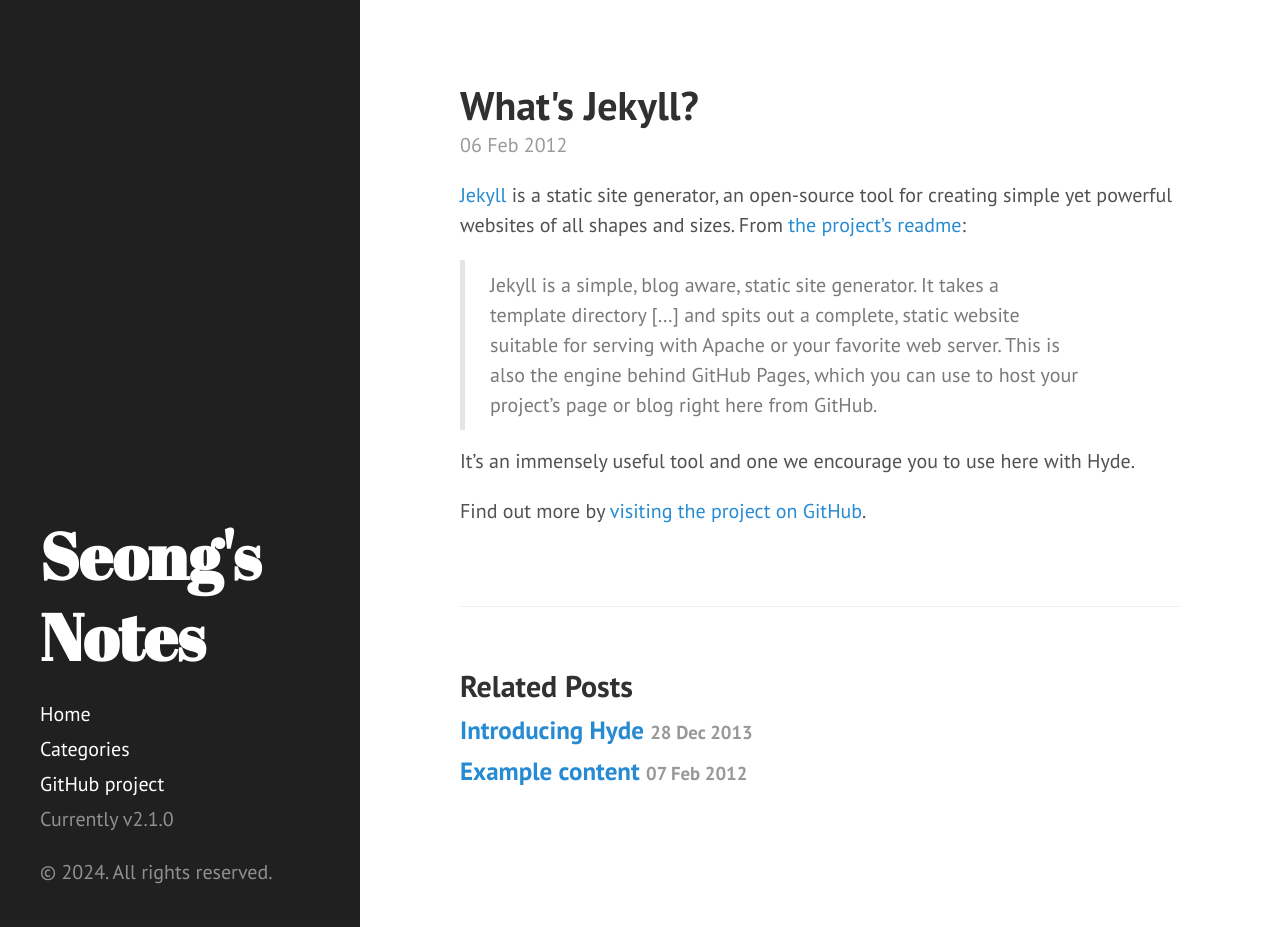
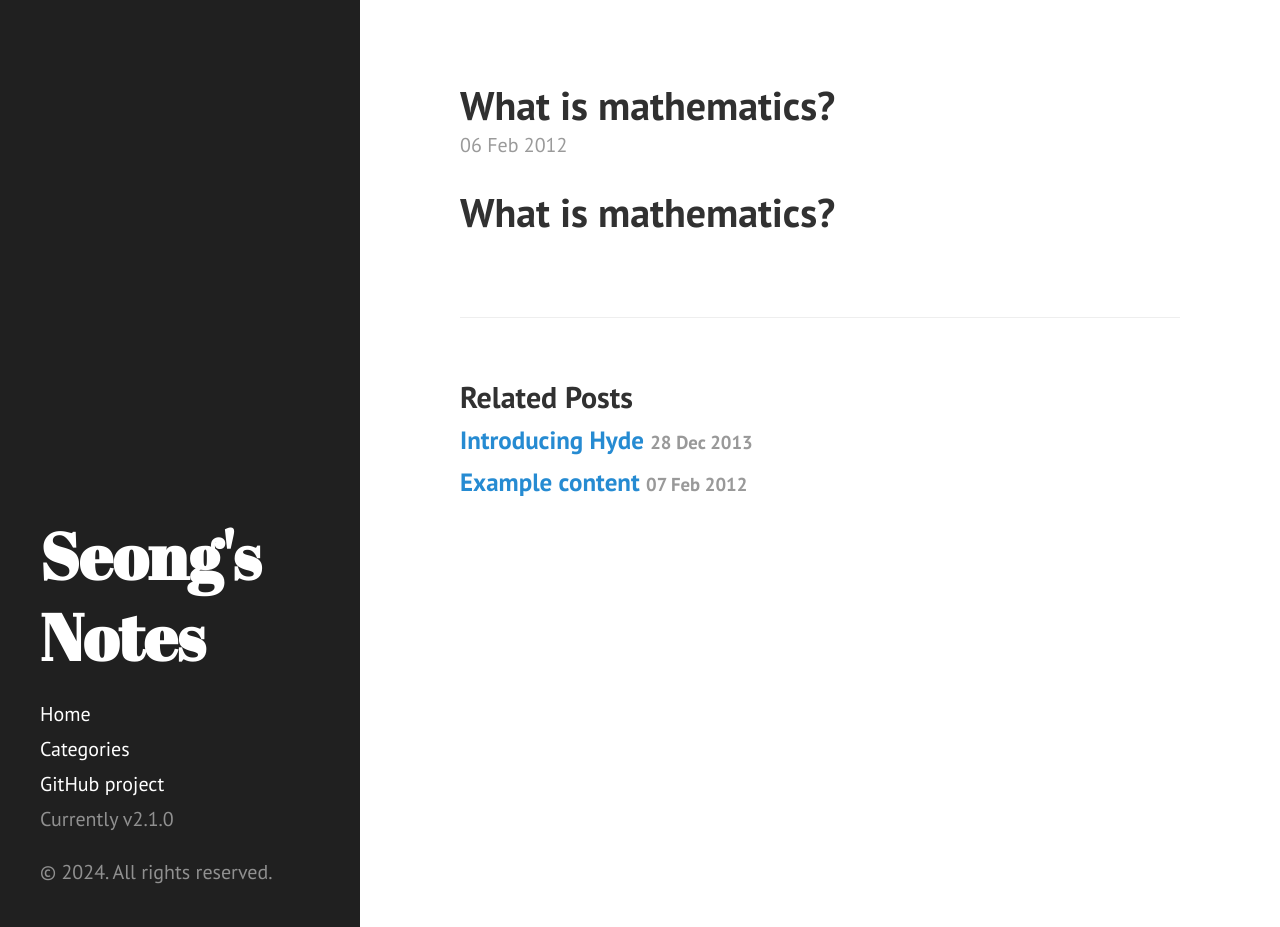
Before and after one commit to GwangseongCho/GwangseongCho.github.io, a Jekyll site: the page built from _posts/2012-02-06-whats-jekyll.md, in a window 1280 px wide and 927 px high. Built offline with Jekyll 4.4.1, drawn with Linux system fonts in a browser that asks for light colours.

Commit message:
Update 2024-01-03-whats-mathematics.md

```diff
--- a/_posts/2012-02-06-whats-jekyll.md
+++ b/_posts/2012-02-06-whats-jekyll.md
@@ -1,13 +1,7 @@
 ---
 layout: post
-title: What's Jekyll?
+title: What is mathematics?
 category: Mathematics
 ---
 
-[Jekyll](http://jekyllrb.com) is a static site generator, an open-source tool for creating simple yet powerful websites of all shapes and sizes. From [the project's readme](https://github.com/mojombo/jekyll/blob/master/README.markdown):
-
-  > Jekyll is a simple, blog aware, static site generator. It takes a template directory [...] and spits out a complete, static website suitable for serving with Apache or your favorite web server. This is also the engine behind GitHub Pages, which you can use to host your project’s page or blog right here from GitHub.
-
-It's an immensely useful tool and one we encourage you to use here with Hyde.
-
-Find out more by [visiting the project on GitHub](https://github.com/mojombo/jekyll).
+# What is mathematics?
```
